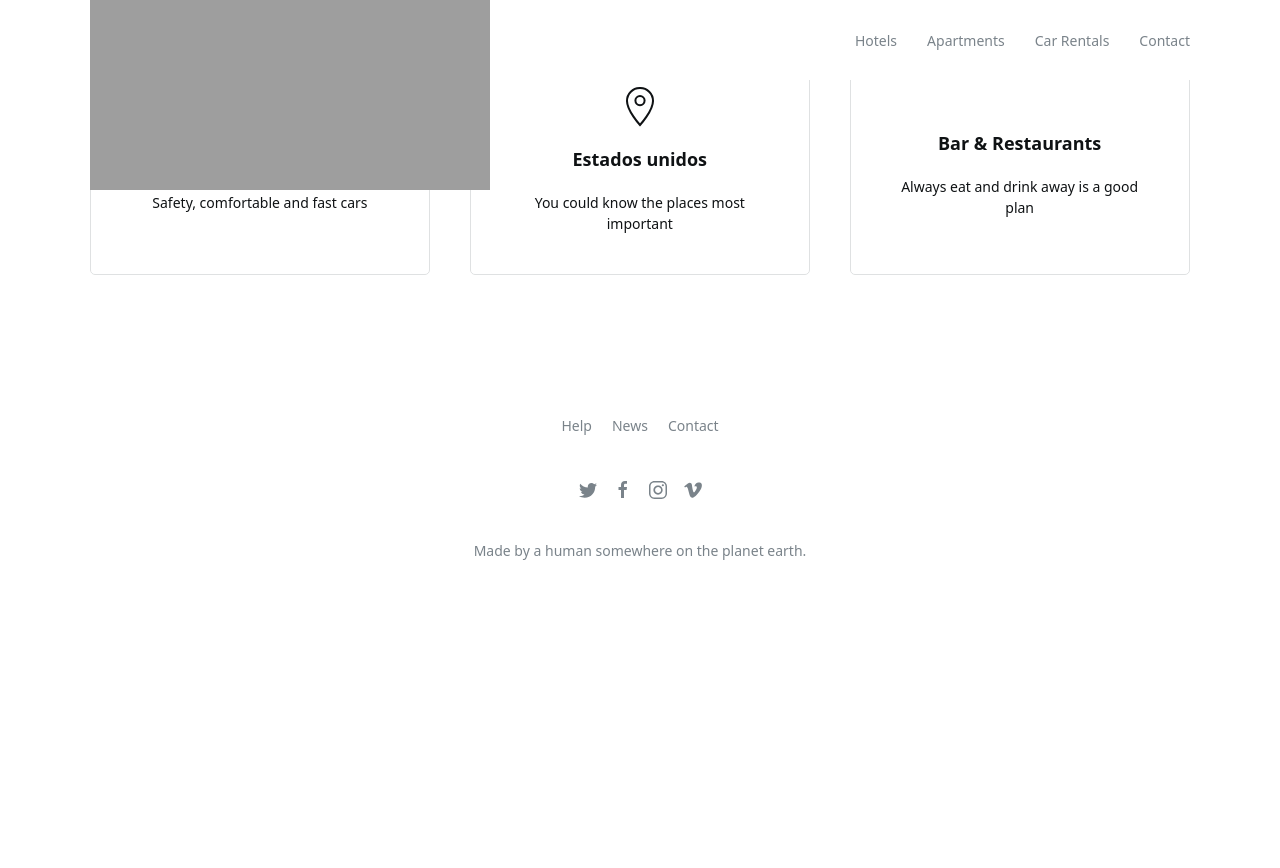
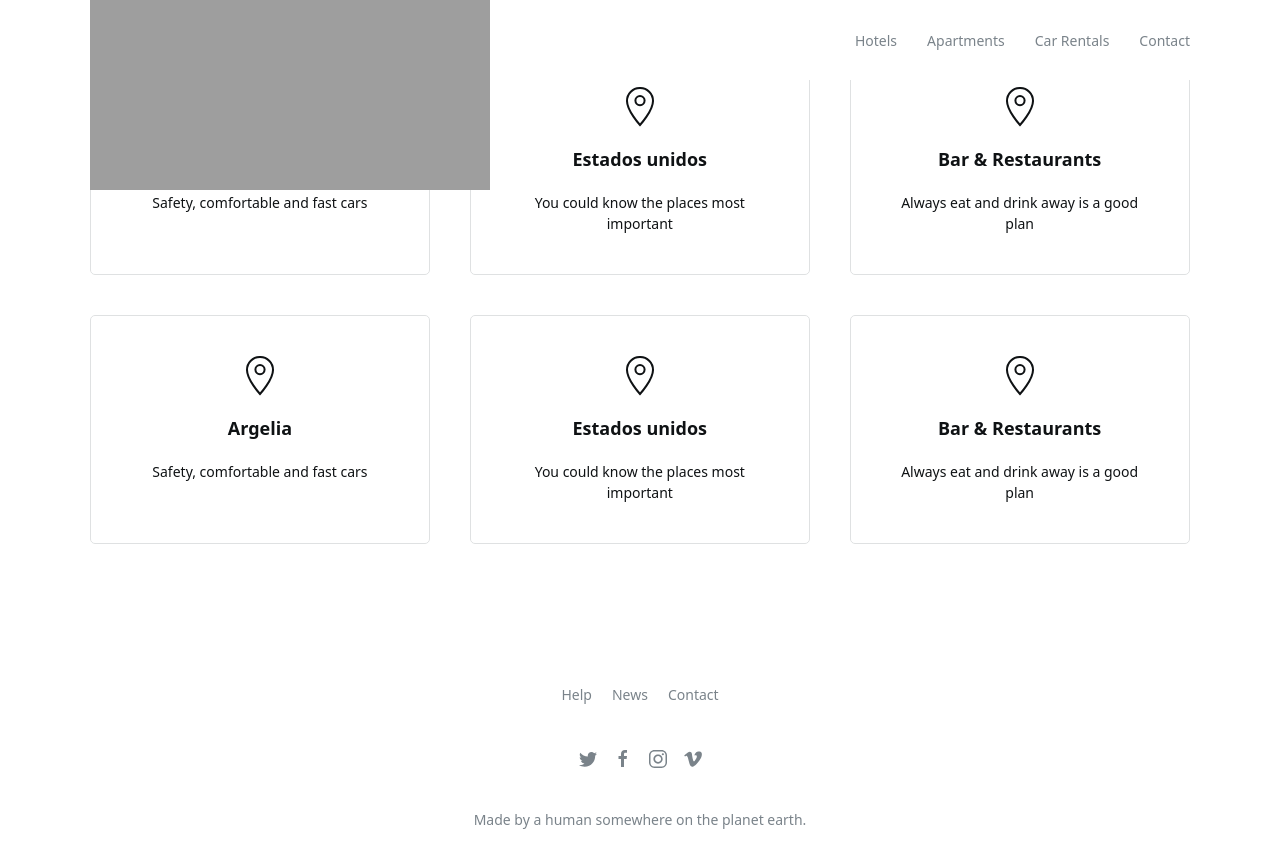
Before and after one commit to jelmii/jelmii.github.io, a Jekyll site: the page built from index.md, in a window 1280 px wide and 900 px high, scrolled down 819 px. Shown: the top 868 px of the window. Built offline with Jekyll 4.4.1, drawn with Linux system fonts in a browser that asks for light colours; before the commit the page ends 1450 px from its top, so only the background shows below that.

Commit message:
Update navigation_home.yml

```diff
--- a/_data/navigation_home.yml
+++ b/_data/navigation_home.yml
@@ -5,7 +5,6 @@
   image: imac.svg
   icon: location
   doc: home
-
 
 - title: Estados unidos
   desc: You could know the places most important
@@ -16,5 +15,23 @@
 - title: Bar & Restaurants
   image: imac.svg
   desc: Always eat and drink away is a good plan
-  icon: bulding
+  icon: location
   doc: variables
+
+- title: Argelia
+  desc: Safety, comfortable and fast cars
+  image: imac.svg
+  icon: location
+  doc: home
+
+- title: Estados unidos
+  desc: You could know the places most important
+  image: imac.svg
+  icon: location
+  doc: frontmatter
+
+- title: Bar & Restaurants
+  image: imac.svg
+  desc: Always eat and drink away is a good plan
+  icon: location
+  doc: variables
```
